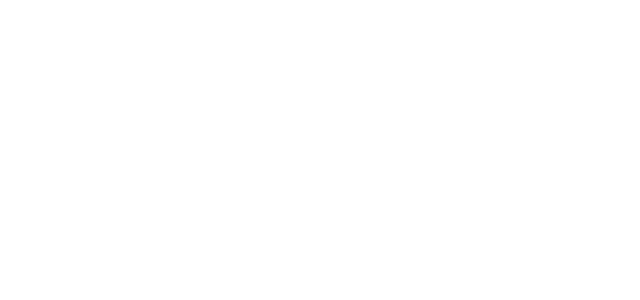
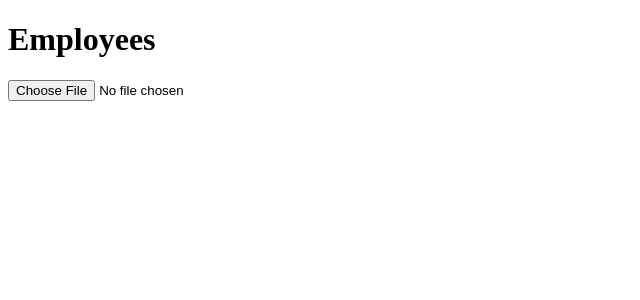
Before and after one commit to visionNew/Employees-Worked-Together, a React (Vite) app: page / in a window 1280 px wide. Shown: the top 300 px of the page, without its empty margins (0-640 px from the left). Built offline with nearby package versions, Linux system fonts and the light colour scheme.

Commit message:
add function handleFileUpload

```diff
--- a/src/App.jsx
+++ b/src/App.jsx
@@ -1,10 +1,33 @@
 import './App.css'
 
 function App() {
+  function handleFileUpload(e) {
+    e.preventDefault();
+    const file = e.target.files[0];
+    const reader = new FileReader();
 
+    reader.readAsText(file);
+    reader.onload = function () {
+      const dataArr = reader.result.split("\r\n");
+      const dataMatrix = dataArr
+        .filter((row) => row.trim().length !== 0)
+        .map((row) => row.split(","));
+      const sanitizedArray = dataMatrix.map((row) => {
+
+        return row.map((cell) => cell.trim());
+      });
+      return sanitizedArray;
+    };
+  }
   return (
     <>
+      <div className="App">
+        <h1>Employees</h1>
+        <p></p>
 
+        <input type="file" onChange={handleFileUpload} />
+
+      </div>
     </>
   )
 }
```
Also changed, not shown: src/data/employees.csv.
